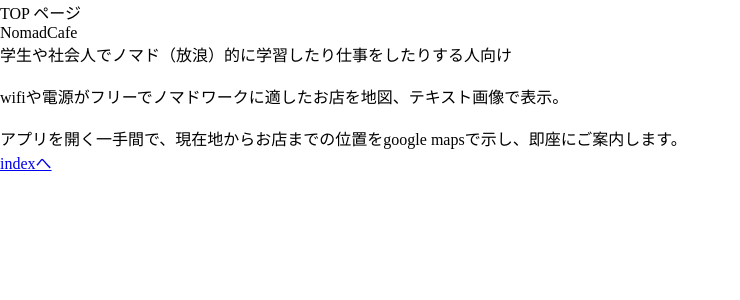
After one commit to Sakagami-Keisuke/nomadcafe-sub, a Rails app: template app/views/shops/top.html.haml in a window 1280 px wide. The commit adds this page. Shown: the top 300 px of the page, without its empty margins (0-740 px from the left). Run offline with Rails 7, Linux system fonts and the light colour scheme; the template is opened without the code that fills it, so the values that code supplies are empty; style sheets or scripts are compiled from the project's sources.

Commit message:
TopPageSetting

```diff
--- a/app/views/shops/index.html.haml
+++ b/app/views/shops/index.html.haml
@@ -1,4 +1,3 @@
-
 
 .shop-index
   - @shops.each do |shop|
--- /dev/null
+++ b/app/views/shops/top.html.haml
@@ -0,0 +1,15 @@
+TOP ページ
+
+.top-title
+  NomadCafe
+  %br
+
+.explanation
+  学生や社会人でノマド（放浪）的に学習したり仕事をしたりする人向け
+%br wifiや電源がフリーでノマドワークに適したお店を地図、テキスト画像で表示。
+%br アプリを開く一手間で、現在地からお店までの位置をgoogle mapsで示し、即座にご案内します。
+
+
+.guidance
+  = link_to shops_path do
+    = "indexへ"
--- a/config/routes.rb
+++ b/config/routes.rb
@@ -1,6 +1,13 @@
 Rails.application.routes.draw do
 
-  root "shops#index"
+  root "shops#top"
 
-  resources :shops, only: [:index, :show]
+  resources :shops, only: [:index, :show] do
+
+  end
+
+
+
+
+
 end
```
Also changed, not shown: app/controllers/shops_controller.rb (+4 -4 lines).
